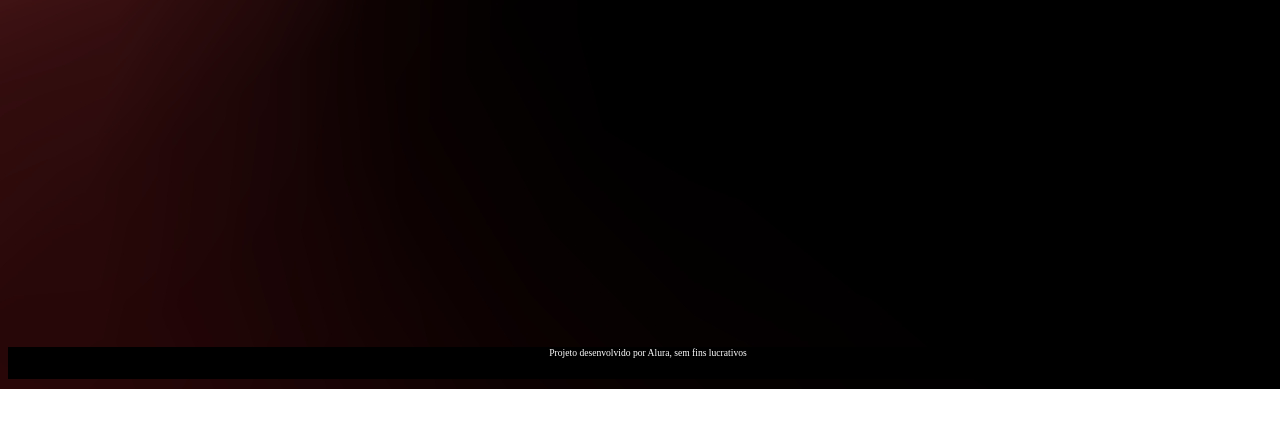
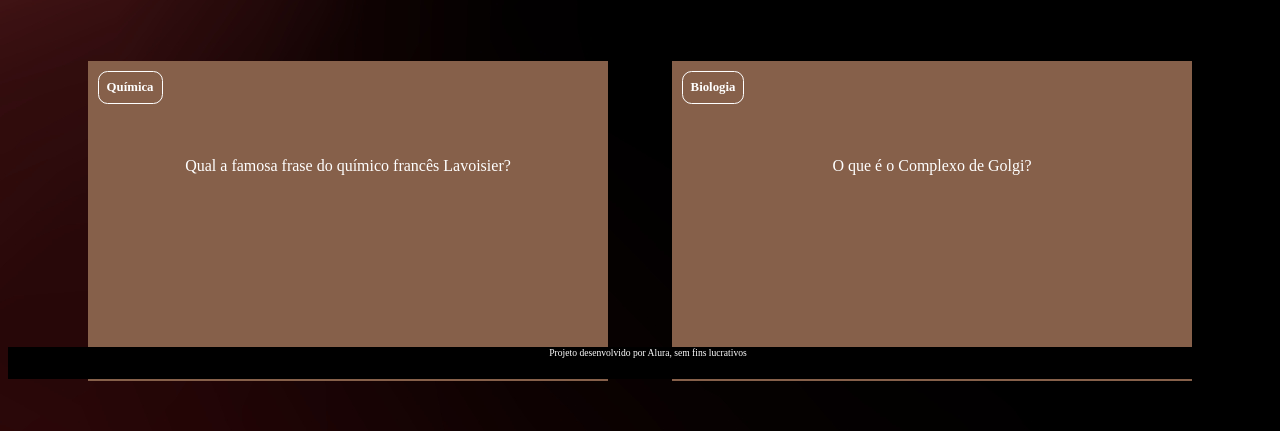
Before and after one commit to camilamoresco/flashcard, a plain HTML site: page index.html in a window 1280 px wide. Shown: the part 411-842 px from the top of the page. Before the commit the page ends 800 px from the top, so only its background shows below. Drawn offline with Linux system fonts and the light colour scheme; a web font is replaced by a local one.

Commit message:
erro de vírgula em criaCartao

```diff
--- a/assets/perguntas.js
+++ b/assets/perguntas.js
@@ -20,7 +20,7 @@ criaCartao(
     'Na natureza nada se cria, nada se perde, tudo se transforma.'
 )
 criaCartao (
-    'Biologia'
-    'O que é Complexo de Golgi'
+    'Biologia',
+    'O que é o Complexo de Golgi?',
     'É uma organela celular que está relacionada com o processo de secreção de substâncias'
 )
```
Also changed, not shown: index.html (+1 -1 lines).
